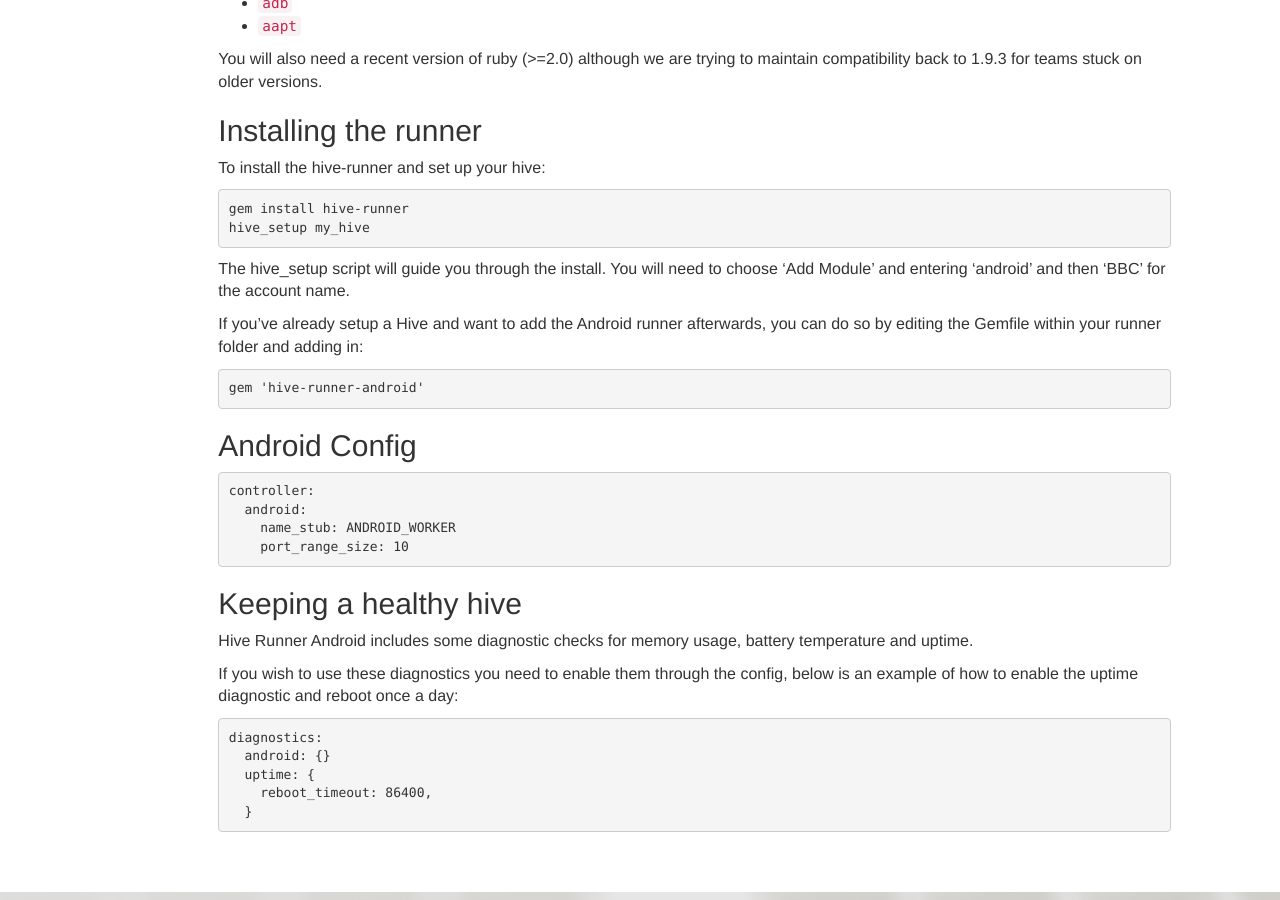
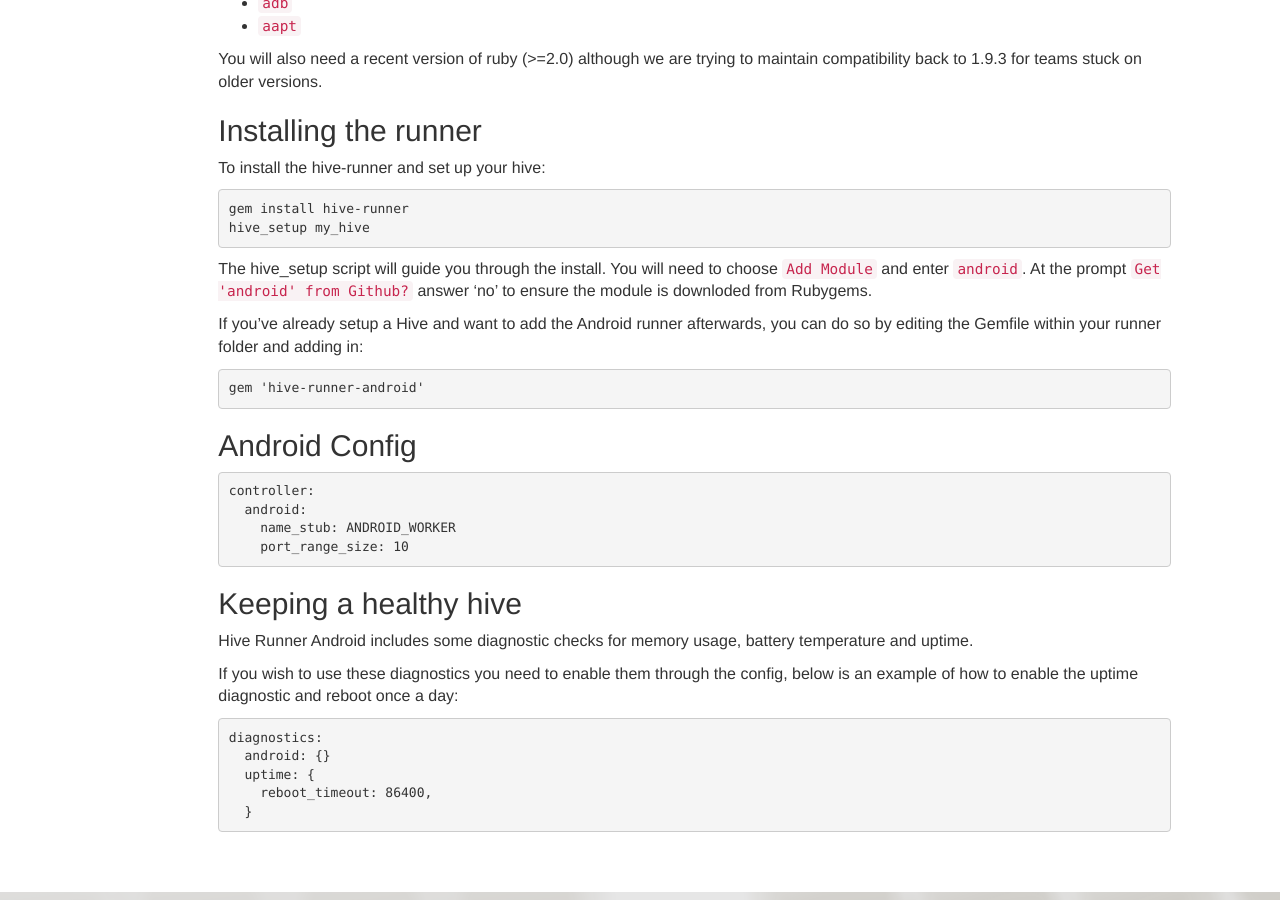
Before and after one commit to bbc/hive-ci, a Jekyll site: the page built from _documentation/03-setting-up-an-android-hive.md, in a window 1280 px wide and 900 px high, scrolled down 600 px. Built offline with Jekyll 4.4.1, drawn with Linux system fonts in a browser that asks for light colours; nearby versions of some CDN libraries.

Commit message:
Update 03-setting-up-an-android-hive.md

```diff
--- a/_documentation/03-setting-up-an-android-hive.md
+++ b/_documentation/03-setting-up-an-android-hive.md
@@ -40,7 +40,8 @@
     hive_setup my_hive
 
 The hive_setup script will guide you through the install. You will need to
-choose 'Add Module' and entering 'android' and then 'BBC' for the account name.
+choose `Add Module` and enter `android`. At the prompt `Get 'android' from Github?`
+answer 'no' to ensure the module is downloded from Rubygems.
 
 If you've already setup a Hive and want to add the Android runner afterwards,
 you can do so by editing the Gemfile within your runner folder and adding in:
```
